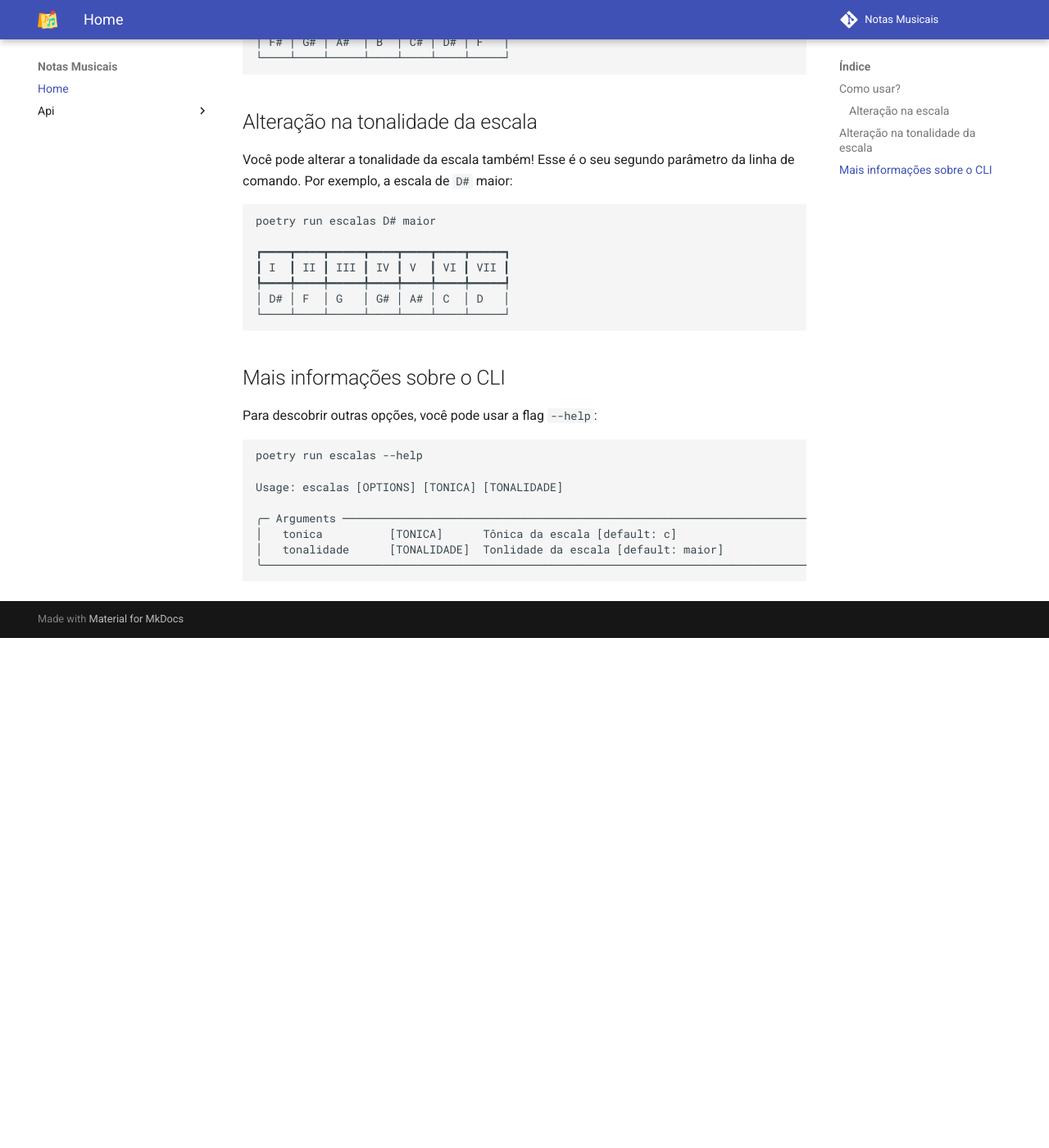
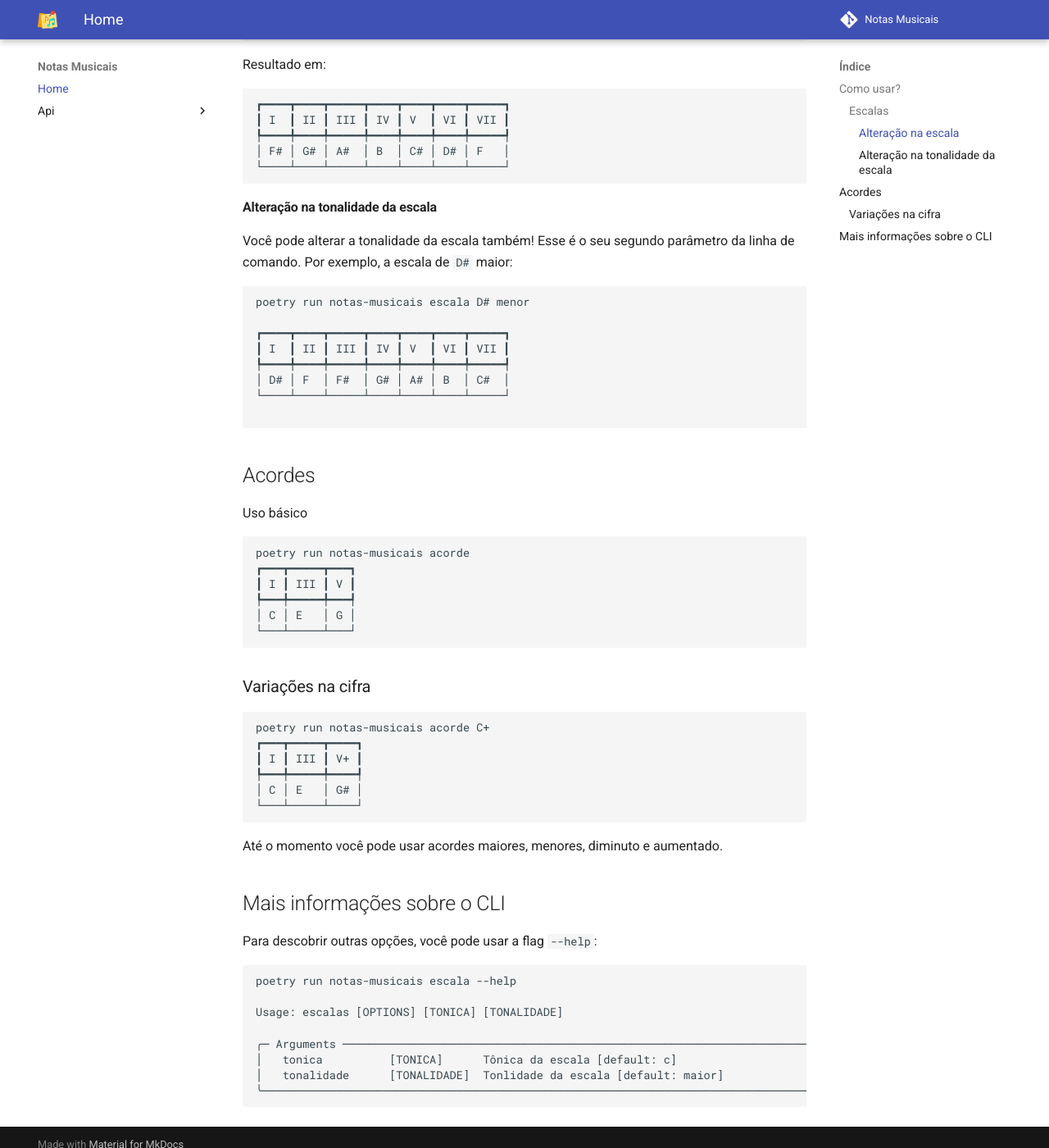
Before and after one commit to brunooloopes/notas-musicais, an MkDocs documentation site: the page built from docs/index.md, in a window 1280 px wide and 1400 px high, scrolled down 1086 px. Shown: the whole window at 82% size. Built offline with MkDocs 1.6.1 and Material for MkDocs 9.7.7, drawn with Linux system fonts in a browser that asks for light colours; comment, search, counter and statistics services are not loaded; before the commit the page ends 1864 px from its top, so only the background shows below that; some of the changed text lies outside the part shown.

Commit message:
Ajustes dos arquivos iniciais

````diff
--- a/docs/index.md
+++ b/docs/index.md
@@ -1,13 +1,18 @@
 ![logo_do_projeto](assets/logo.png){width="300", .center}
 # Notas Musicais
 
+Notas musicais é um CLI para ajudar na formação de escalas e acordes.
+
+Temos dois comandos disponíveis: `escala` e `acorde`
 
 ## Como usar?
+
+### Escalas
 
 Você pode chamar as escalas via linha de comando. Por exemplo:
 
 ```bash
-poetry run escalas
+poetry run notas-musicais escala
 ```
 
 Retornando os graus e as notas correspondentes
@@ -20,7 +25,7 @@ Retornando os graus e as notas correspondentes
 └───┴────┴─────┴────┴───┴────┴─────┘
 ```
 
-### Alteração na escala
+#### Alteração na escala
 
 O primeiro parâmetro do CLI é a tônica da escala que deseja exibir. Desta forma, você pode alterar a escala retorna. Por exemplo, a escala de `F#` maior:
 
@@ -38,26 +43,54 @@ Resultado em:
 └────┴────┴─────┴────┴────┴────┴─────┘
 ```
 
-## Alteração na tonalidade da escala
+#### Alteração na tonalidade da escala
 
 Você pode alterar a tonalidade da escala também! Esse é o seu segundo parâmetro da linha de comando. Por exemplo, a escala de `D#` maior:
 
 ```
-poetry run escalas D# maior
+poetry run notas-musicais escala D# menor
 
 ┏━━━━┳━━━━┳━━━━━┳━━━━┳━━━━┳━━━━┳━━━━━┓
 ┃ I  ┃ II ┃ III ┃ IV ┃ V  ┃ VI ┃ VII ┃
 ┡━━━━╇━━━━╇━━━━━╇━━━━╇━━━━╇━━━━╇━━━━━┩
-│ D# │ F  │ G   │ G# │ A# │ C  │ D   │
+│ D# │ F  │ F#  │ G# │ A# │ B  │ C#  │
 └────┴────┴─────┴────┴────┴────┴─────┘
+
 ```
+
+
+## Acordes
+
+Uso básico
+
+```bash
+poetry run notas-musicais acorde
+┏━━━┳━━━━━┳━━━┓
+┃ I ┃ III ┃ V ┃
+┡━━━╇━━━━━╇━━━┩
+│ C │ E   │ G │
+└───┴─────┴───┘
+```
+
+### Variações na cifra
+
+```bash
+poetry run notas-musicais acorde C+
+┏━━━┳━━━━━┳━━━━┓
+┃ I ┃ III ┃ V+ ┃
+┡━━━╇━━━━━╇━━━━┩
+│ C │ E   │ G# │
+└───┴─────┴────┘
+```
+
+Até o momento você pode usar acordes maiores, menores, diminuto e aumentado.
 
 ## Mais informações sobre o CLI
 
 Para descobrir outras opções, você pode usar a flag `--help`:
 
 ```bash
-poetry run escalas --help
+poetry run notas-musicais escala --help
 
 Usage: escalas [OPTIONS] [TONICA] [TONALIDADE]
 
````
Also changed, not shown: notas_musicais/__init__.py (deleted), 1 other file.
